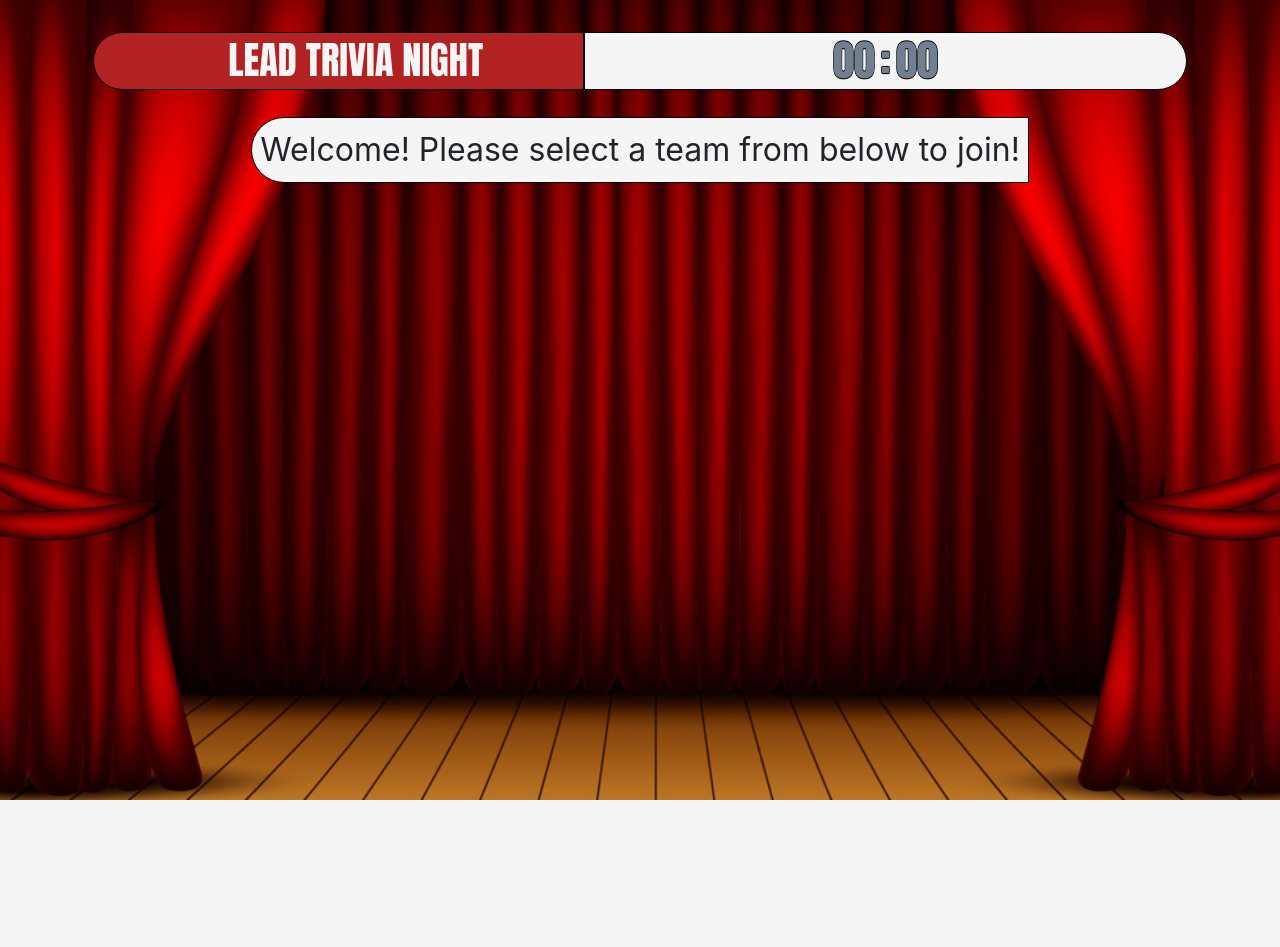
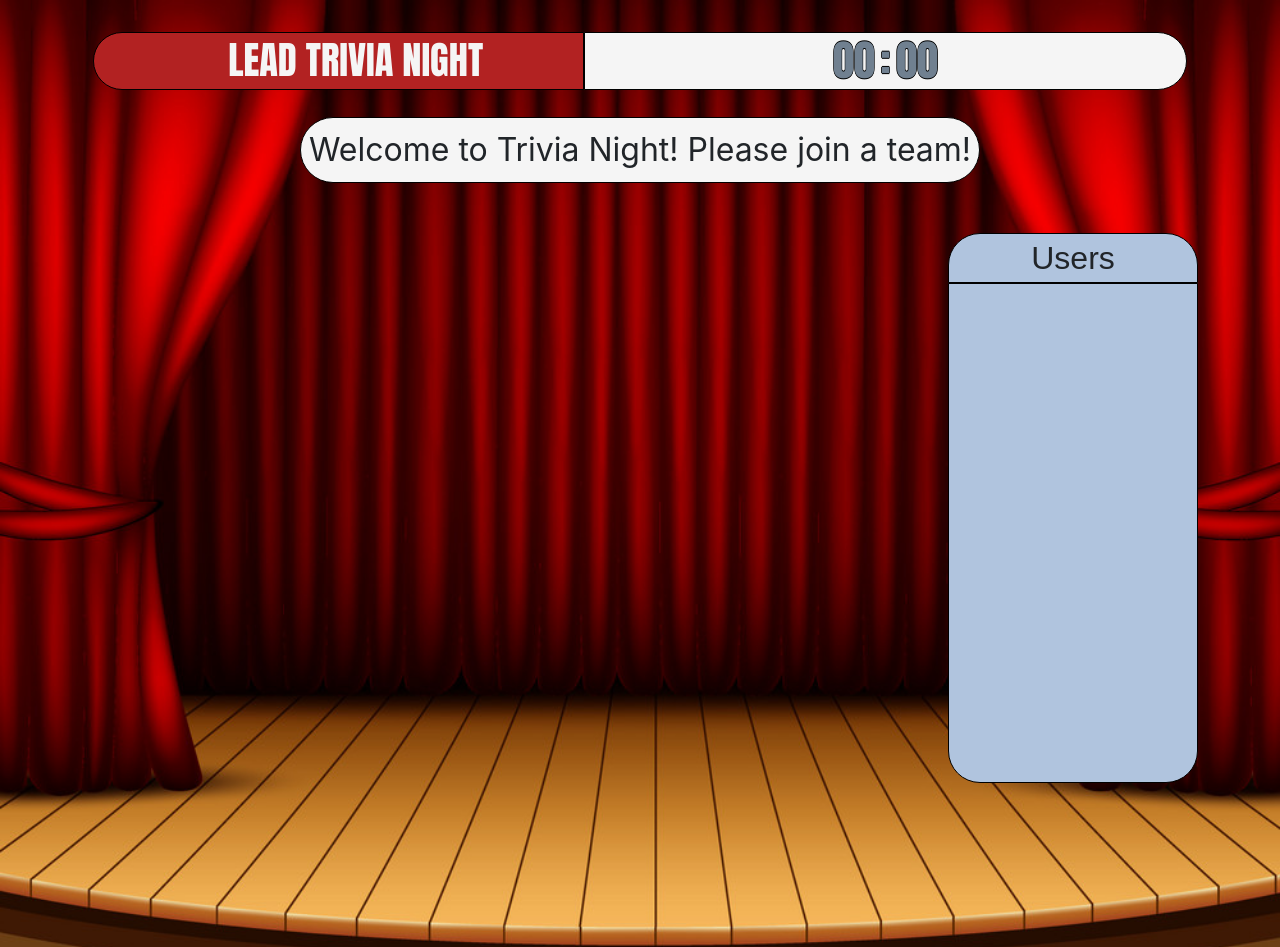
Before and after one commit to IsaacCasDen/LEADTrivia, a Django app: template django/LEADTriviaApp/app/templates/Competition/comp_lobby.html in a window 1280 px wide. Before the commit the page ends 800 px from the top, so only its background shows below. Run offline with Django 3.2, Linux system fonts and the light colour scheme; tables that the repository leaves empty hold one stand-in row (values such as "Sample post"); the template is opened without the code that fills it: values that come from a table or form of the project are taken from there, most other values are stand-ins (such as "Sample title", 1, 10 or a date in 2020); some libraries are stand-ins or nearby versions.

Commit message:
Comp Lobby Done

```diff
--- a/django/LEADTriviaApp/app/templates/Competition/comp_lobby.html
+++ b/django/LEADTriviaApp/app/templates/Competition/comp_lobby.html
@@ -104,6 +104,82 @@
         width: fit-content;
     }
 
+
+    ul{
+        list-style-type: none;
+        padding-left: 0mm;
+        padding-right: 0mm;
+
+
+    }
+
+    .mediaItem{
+        max-width: 100%;
+        font-size: .7em;
+        overflow-x: hidden;
+        border-bottom: grey solid 1px;
+        padding-top: .5em;
+        padding-left: .5em;
+
+    }
+    #ParentDiv {
+        display: block;
+        float: right;
+        height: 700px;
+        width: 250px;
+
+    }
+
+    #TopDiv {
+        display: block;
+        float: right;
+        border-top-left-radius: 1em;
+        border-top-right-radius: 1em;
+        border-color: black;
+        border-width: 0.5;
+        border-style: solid;
+
+        margin-right: 50px;
+        margin-top: 50px;
+        margin-left: 50;
+        text-align: center;
+        justify-content: center;
+        align-items: center;
+
+        height: 50px;
+        width: 250px;
+        background-color: lightsteelblue;
+        font-family: fantasy;
+
+
+    }
+
+
+    #SideDiv {
+
+        display: block;
+        float: right;
+        margin-right: 50px;
+        margin-left: 50;
+        margin-bottom: 50;
+        text-align: center;
+        justify-content: center;
+        align-items: center;
+        height: 500px;
+        width: 250px;
+        background-color: lightsteelblue;
+        font-family: fantasy;
+        border-bottom-right-radius: 1em;
+        border-bottom-left-radius: 1em;
+        border-color: black;
+        border-width: 0.5;
+        border-style: solid;
+
+        overflow-x:hidden;
+        overflow-y:hidden;
+
+    }
+
     #userInfo {
         display: flexbox;
         justify-content: center;
@@ -117,6 +193,8 @@
         text-align: center;
         border-top-left-radius: 5em;
         border-bottom-left-radius: 5em;
+        border-top-right-radius: 5em;
+        border-bottom-right-radius: 5em;
         border-color: black;
         border-width: 0.5;
         border-style: solid;
@@ -176,15 +254,15 @@
 <script type="text/javascript" src="{% static "app/scripts/digitalclock.js" %}"></script>
 
 <script>
-    {% comment %}
-    // var game={{game|safe}};
-    // var teams={{teams|safe}};
-    // var orphans={{orphans|safe}};
-    // var username = "{{username|safe}}";
-    // var gameId = {{gameId|safe}};
-    // var timeremaining = 0;
-    // var timerEvents = [[40,showTimeWarning]];
-    {% endcomment %}
+
+    var game={{game|safe}};
+    var teams={{teams|safe}};
+    var orphans={{orphans|safe}};
+    var username = "{{username|safe}}";
+    var gameId = {{gameId|safe}};
+    var timeremaining = 0;
+    var timerEvents = [[40,showTimeWarning]];
+
 
 
     document.onreadystatechange=function() {
@@ -194,23 +272,25 @@
     }
 
     function init() {
-        // timeremaining = calcTimeRemaining(game['StartTime']['date'], game['StartTime']['time']);
-        // initClock(timeremaining);
-        // initTeams();
-        // initTitlesAndSizes();
+        timeremaining = calcTimeRemaining(game['StartTime']['date'], game['StartTime']['time']);
+        initClock(timeremaining);
+        initTeams();
+        initTitlesAndSizes();
+        display_users();
+        scrollDiv_Right();
+
     }
 
     function initTitlesAndSizes() {
-        // var title = document.getElementById('divTitle');
-        // title.innerText = game.Name;
+        var title = document.getElementById('divTitle');
+        title.innerText = game.Name;
 
-        // var clock = document.getElementById('clock');
-        // clock.style.height = title.clientHeight;
+        var clock = document.getElementById('clock');
+        clock.style.height = title.clientHeight;
 
-        // var userInfo = document.getElementById('userInfo');
-        // var btnNewTeam = document.getElementById('btnNewTeam');
+        var userInfo = document.getElementById('userInfo');
+        var btnNewTeam = document.getElementById('btnNewTeam');
 
-        // btnNewTeam.style.height = userInfo.clientHeight;
     }
 
     function calcTimeRemaining(date,time) {
@@ -220,41 +300,41 @@
     }
 
     function timeup() {
-        // var clock = document.getElementById('clock');
-        // children = clock.children;
-        // if (children.length !== undefined && children.length>0){
-        //     for (var i=1; i<children.length; i++) {
-        //         clock.removeChild(children[i]);
-        //     }
+        var clock = document.getElementById('clock');
+        children = clock.children;
+        if (children.length !== undefined && children.length>0){
+            for (var i=1; i<children.length; i++) {
+                clock.removeChild(children[i]);
+            }
 
-        //     clock = children[0];
+            clock = children[0];
 
-        //     children=clock.children;
-        //     if (children.length !== undefined && children.length>0) {
-        //         for (var i=0; i<children.length; i++) {
-        //             clock.removeChild(children[i]);
-        //         }
-        //     }
+            children=clock.children;
+            if (children.length !== undefined && children.length>0) {
+                for (var i=0; i<children.length; i++) {
+                    clock.removeChild(children[i]);
+                }
+            }
 
 
-        //     clock.innerText="Game Started!"
-        //     // clock.classList.remove("clockTimeWarning");
-        //     clock.parentElement.style.backgroundColor="lightgreen";
-        // }
+            clock.innerText="Game Started!"
+            // clock.classList.remove("clockTimeWarning");
+            clock.parentElement.style.backgroundColor="lightgreen";
+        }
 
 
     }
 
     function initClock(time) {
-        // if (time>0) {
-        //     var divHours = document.getElementsByClassName("hours")[0];
-        //     var divMinutes = document.getElementsByClassName("minutes")[0];
-        //     var divSeconds = document.getElementsByClassName("seconds")[0];
-        //     initLocalClock(time,timerEvents,divHours,divMinutes,divSeconds);
-        //     setAction(timeup);
-        // } else {
-        //     timeup()
-        // }
+        if (time>0) {
+            var divHours = document.getElementsByClassName("hours")[0];
+            var divMinutes = document.getElementsByClassName("minutes")[0];
+            var divSeconds = document.getElementsByClassName("seconds")[0];
+            initLocalClock(time,timerEvents,divHours,divMinutes,divSeconds);
+            setAction(timeup);
+        } else {
+            timeup()
+        }
     }
 
     function showTimeWarning() {
@@ -262,28 +342,36 @@
         clock.style.backgroundColor="palegoldenrod";
     }
 
+    function display_users(){
+        var userDiv = document.getElementById("SideDiv");
+
+        for (var i = 0; i < orphans.length; i++){
+            var orphan = orphans[i];
+            var _PlayerName = document.createElement("div");
+            var _host = document.createElement("li");
+            _host.classList.add('list-item');
+            _PlayerName.classList.add('mediaItem');
+
+            _PlayerName.innerText = orphan;
+
+            _host.appendChild(_PlayerName);
+            userDiv.appendChild(_host);
+
+        }
+
+
+    }
+
     function initTeams() {
-        // var btnNewTeam = document.getElementById("btnNewTeam");
-        // var formTeams = document.getElementById("formTeams");
-        // var divTeams = document.getElementById("divTeams");
-        // var divUser = document.getElementById("divUser");
-        // var teamIds = Object.keys(teams);
+        var btnNewTeam = document.getElementById("btnNewTeam");
+        var formTeams = document.getElementById("formTeams");
+        var divTeams = document.getElementById("divTeams");
+        var teamIds = Object.keys(teams);
 
-        // divUser.innerText = username;
-
-        // btnNewTeam.onclick = function() {
-        //     const hiddenField = document.createElement('input');
-        //     hiddenField.type = 'hidden';
-        //     hiddenField.name = 'teamId';
-        //     hiddenField.value = null;
-        //     formTeams.appendChild(hiddenField);
-        //     formTeams.submit();
-        // }
-
-        // teamIds.forEach(element => {
-        //     var div = createTeam(formTeams,teams[element]);
-        //     divTeams.appendChild(div);
-        // });
+        teamIds.forEach(element => {
+            var div = createTeam(formTeams,teams[element]);
+            divTeams.appendChild(div);
+        });
     }
 
     function createTeam(parent, team) {
@@ -316,6 +404,36 @@
         return divTeam;
     }
 
+    var ScrollRateRight = 80;
+    function scrollDiv_init_right() {
+	DivElmntRight = document.getElementById('SideDiv');
+	ReachedMaxScroll = false;
+	DivElmntRight.scrollTop = 0;
+	PreviousScrollTop  = 0;
+	ScrollInterval = setInterval('scrollDiv_right()', ScrollRateRight); //Put timeout here
+  }
+
+  function scrollDiv_right() {
+    if (!ReachedMaxScroll) {
+        DivElmntRight.scrollTop = PreviousScrollTop;
+        PreviousScrollTop++;
+        if (DivElmntRight.scrollTop >= (DivElmntRight.scrollHeight - DivElmntRight.offsetHeight)){
+            setTimeout(function(){
+            ReachedMaxScroll = true;
+            },1000);
+        }
+    }
+    else {
+        ReachedMaxScroll = (DivElmntRight.scrollTop == 0)?false:true;
+        DivElmntRight.scrollTop = PreviousScrollTop;
+        PreviousScrollTop--;
+    }
+  }
+    function scrollDiv_Right(){
+      scrollDiv_init_right();
+      scrollDiv_right();
+    }
+
 
 
 </script>
@@ -339,12 +457,16 @@
             </div>
             <div style="margin-left: auto; margin-right: auto; margin-top: .5em; width: fit-content; display: flex; font-size: larger;">
                 <div id="userInfo">
-                    <div class="infoitem">Welcome! </div><div id="divUser" class="infoitem"></div><div class="infoitem"> Please select a team from below to join!</div>
+                    <div class="infoitem">Welcome to Trivia Night! Please join a team! </div>
                 </div>
             </div>
         </div>
         <div id="body">
             <div id="divTeams"></div>
+            <div id = "ParentDiv">
+                <div id="TopDiv">Users</div>
+                <ul id="SideDiv" class = "list" ></ul>
+            </div>
         </div>
         <div id="footer">
         </div>
```
